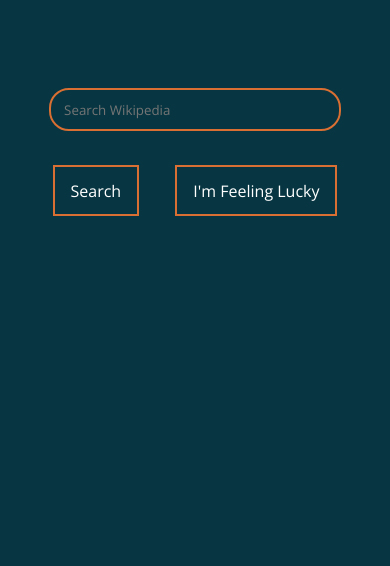
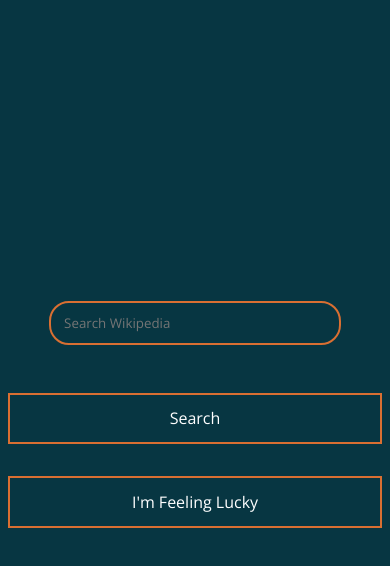
Before and after one commit to schoettker/wikipedia-viewer, a plain HTML site: page index.html in a window 390 px wide. Drawn offline with nearby package versions, Linux system fonts and the light colour scheme.

Commit message:
display button as block elements at narrow screens to prevent overlapping

```diff
--- a/styles.css
+++ b/styles.css
@@ -6,10 +6,10 @@ body {
 .container {
   font-family: 'Open Sans', sans-serif;
   max-width: 960px;
-  min-width: 230px;
+  /* min-width: 230px; */
   margin-left: auto;
   margin-right: auto;
-  margin-top: 20%;
+  margin-top: 18em;
   transition:         all .5s ease-in-out;
   -moz-transition:    all .5s ease-in-out;
   -o-transition:      all .5s ease-in-out;
@@ -44,7 +44,7 @@ input:focus {
 }
 
 .button {
-  margin: 2em 1em;
+  margin: 2em 0;
   font-family: 'Open Sans', sans-serif;
   padding: .8em 1em;
   border: solid 2px #D96F32;
@@ -94,3 +94,9 @@ h5 {
 p {
   color: #090909;
 }
+
+@media (max-width: 420px){
+  .button {
+    display: block;
+  }
+}
```
